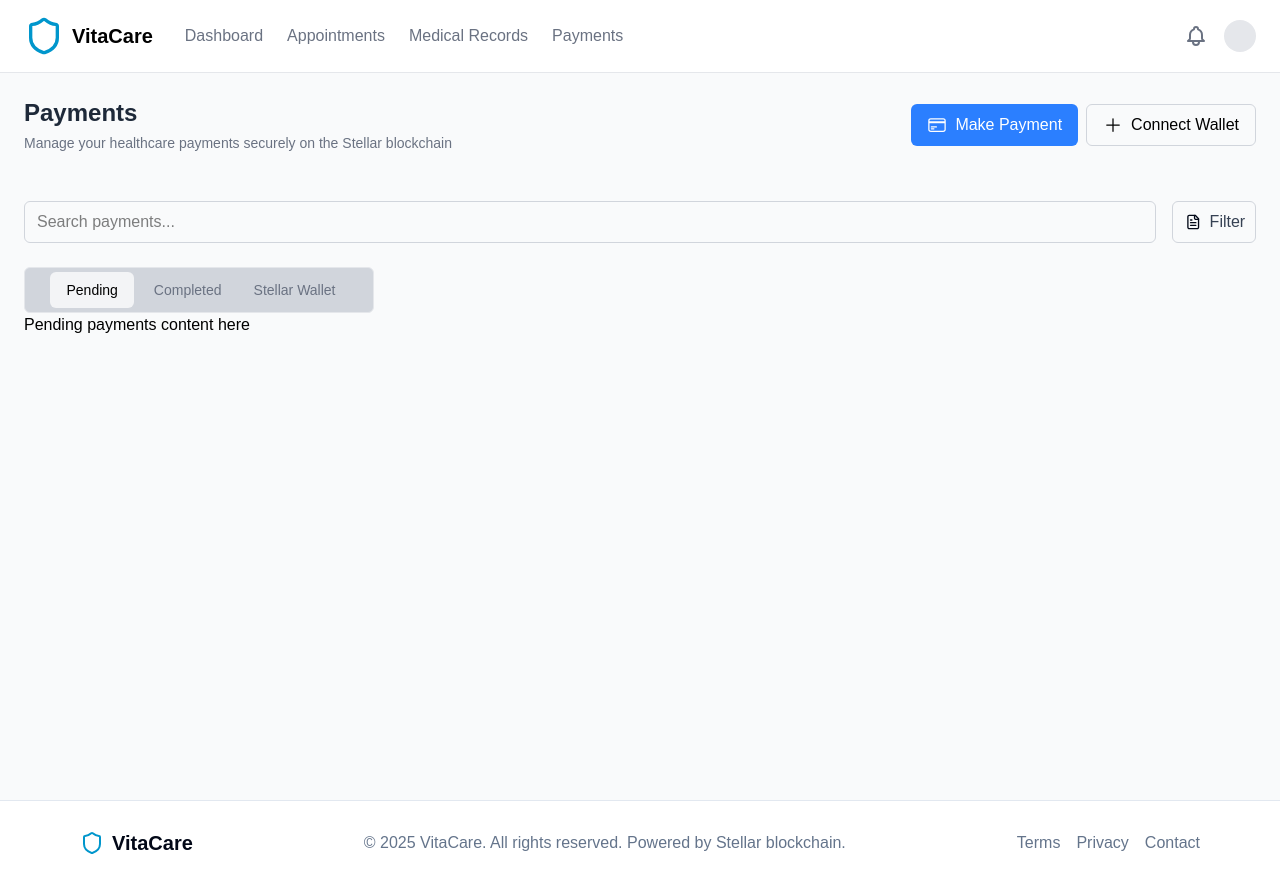
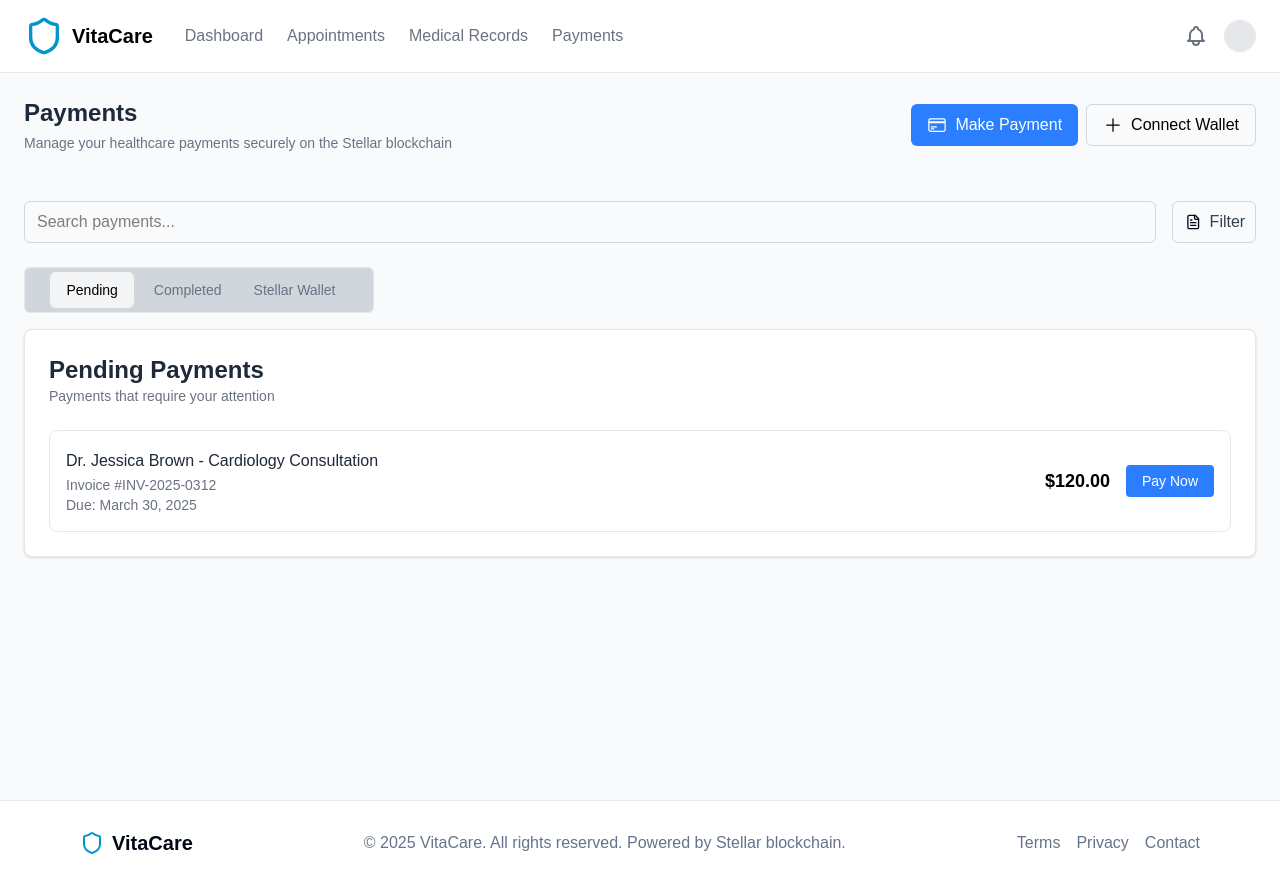
Before and after one commit to VitaCare-Organization/vitacare-dev, a Next.js app: page /paymentsDashboard in a window 1280 px wide. Both pictures are taken after a click on the button "Pending". Built offline with nearby package versions, Linux system fonts and the light colour scheme.

Commit message:
feat: implement pending payment page when navigate to pending tab

```diff
--- a/src/app/paymentsDashboard/page.tsx
+++ b/src/app/paymentsDashboard/page.tsx
@@ -10,11 +10,22 @@ import FilterButton from "@/components/atoms/Button/FilterButton";
 import CompletedPayments from "@/components/organism/payments/CompletedPayment";
 
 import TabSwitcher from "@/components/molecules/Tapswitcher";
+import PendingPayments from "@/components/organism/payments/PendingPayment";
+
 type Payment = {
   doctor: string;
   specialty: string;
   invoiceNumber: string;
   date: string;
+  amount: number;
+};
+
+// =========pending payment===========
+type PendingPayment = {
+  doctor: string;
+  specialty: string;
+  invoice: string;
+  dueDate: string;
   amount: number;
 };
 
@@ -71,6 +82,16 @@ const PaymentsDashboard: React.FC = () => {
       invoiceNumber: "INV-2025-0196",
       date: "January 15, 2025",
       amount: 200.0,
+    },
+  ];
+
+  const pendingPayments: PendingPayment[] = [
+    {
+      doctor: "Dr. Jessica Brown",
+      specialty: "Cardiology Consultation",
+      invoice: "INV-2025-0312",
+      dueDate: "March 30, 2025",
+      amount: 120.0,
     },
   ];
 
@@ -152,12 +173,12 @@ const PaymentsDashboard: React.FC = () => {
               className="w-[350px]"
             />
 
-               {/* ========Render content based on Active tab =====   */}
+            {/* ========Render content based on Active tab =====   */}
             {activeTab === "pending" && (
-              <div>Pending payments content here</div>
+              <PendingPayments pendingPayments={pendingPayments} />
             )}
             {activeTab === "completed" && (
-          //  ==========Complete Payment Component===================//
+              //  ==========Complete Payment Component===================//
               <CompletedPayments
                 paymentsByMonth={paymentsByMonth}
                 handleShowReceipt={handleShowReceipt}
--- /dev/null
+++ b/src/components/atoms/Button/PayNowButton.tsx
@@ -0,0 +1,19 @@
+import React from 'react';
+
+interface PayNowButtonProps {
+  onClick: () => void;
+  className?: string;
+}
+
+const PayNowButton: React.FC<PayNowButtonProps> = ({ onClick, className = '' }) => {
+  return (
+    <button
+      onClick={onClick}
+      className={`px-4 py-1.5 bg-blue-500 text-white text-sm rounded hover:bg-blue-600 transition-colors ${className}`}
+    >
+      Pay Now
+    </button>
+  );
+};
+
+export default PayNowButton;
--- /dev/null
+++ b/src/components/organism/payments/PendingPayment.tsx
@@ -0,0 +1,51 @@
+import React from 'react';
+import PayNowButton from '@/components/atoms/Button/PayNowButton';
+
+type PendingPayment = {
+  doctor: string;
+  specialty: string;
+  invoice: string;
+  dueDate: string;
+  amount: number;
+};
+
+interface PendingPaymentsProps {
+  pendingPayments: PendingPayment[];
+}
+
+const PendingPayments: React.FC<PendingPaymentsProps> = ({ pendingPayments }) => {
+  const handlePayNow = (payment: PendingPayment) => {
+    console.log("Processing payment for:", payment);
+    // ================Implement your payment processing logic here=========//
+  };
+
+  return (
+    <div>
+      <div className=" bg-white rounded-lg mt-4 shadow-sm border border-gray-200 p-6">
+        <h2 className="text-2xl font-bold text-gray-800">Pending Payments</h2>
+        <p className="text-sm text-gray-500 mb-6">Payments that require your attention</p>
+
+
+      <div className="bg-white  rounded-lg border border-gray-200 overflow-h">
+        {pendingPayments.map((payment, index) => (
+          <div key={index} className="p-4 border-b last:border-b-0">
+            <div className="flex leading-7 flex-col md:flex-row md:items-center md:justify-between">
+              <div>
+                <h3 className="font-medium text-gray-800">{payment.doctor} - {payment.specialty}</h3>
+                <p className="text-sm text-gray-500">Invoice #{payment.invoice}</p>
+                <p className="text-sm text-gray-500">Due: {payment.dueDate}</p>
+              </div>
+              <div className="mt-4 md:mt-0 flex items-center space-x-4">
+                <span className="text-lg font-semibold">${payment.amount.toFixed(2)}</span>
+                <PayNowButton onClick={() => handlePayNow(payment)} />
+              </div>
+            </div>
+          </div>
+        ))}
+      </div>
+      </div>
+    </div>
+  );
+};
+
+export default PendingPayments;
```
